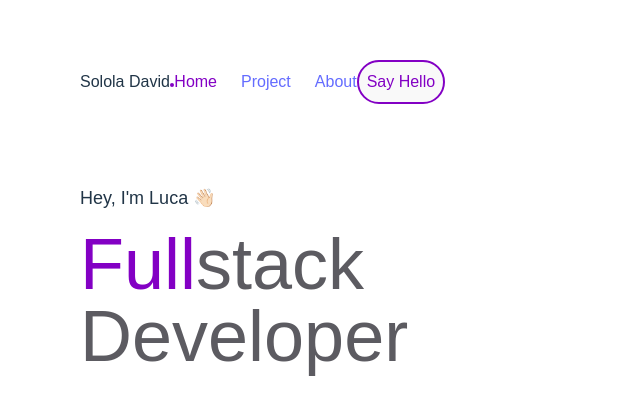
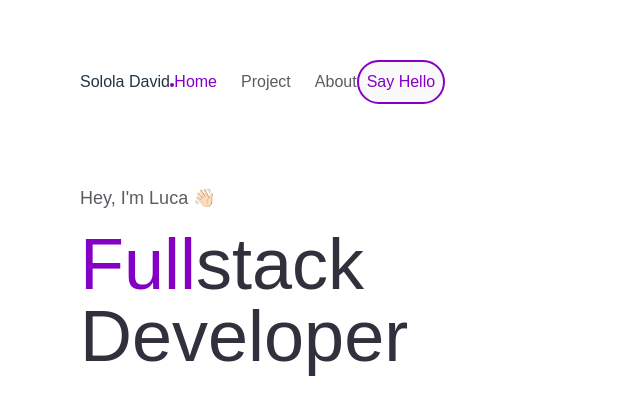
Before and after one commit to LetcodeitwithDave/sololaDavid, a React (Vite) app: page / in a window 1280 px wide. Shown: the part 192-606 px from the top of the page, without its empty margins (0-640 px from the left). Built offline with nearby package versions, Linux system fonts and the light colour scheme.

Commit message:
expand base color pallete

```diff
--- a/tailwind.config.js
+++ b/tailwind.config.js
@@ -18,7 +18,8 @@ export default {
       colors: {
 
         buttonColor: '#8300c4',
-        baseContent: '#5C5B61',
+        baseContent: '#30313D',
+        baseContentSecondary: '#5C5B61',
 
       },
     },
```
